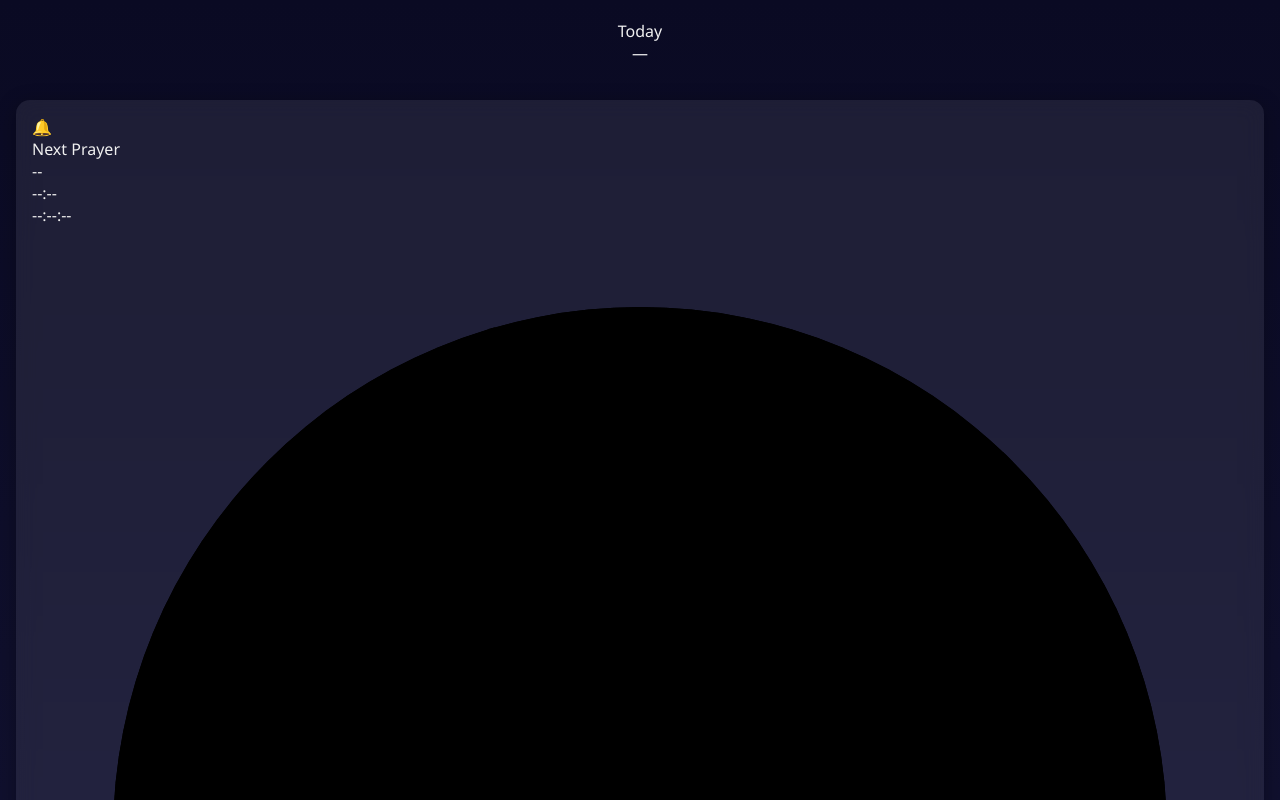
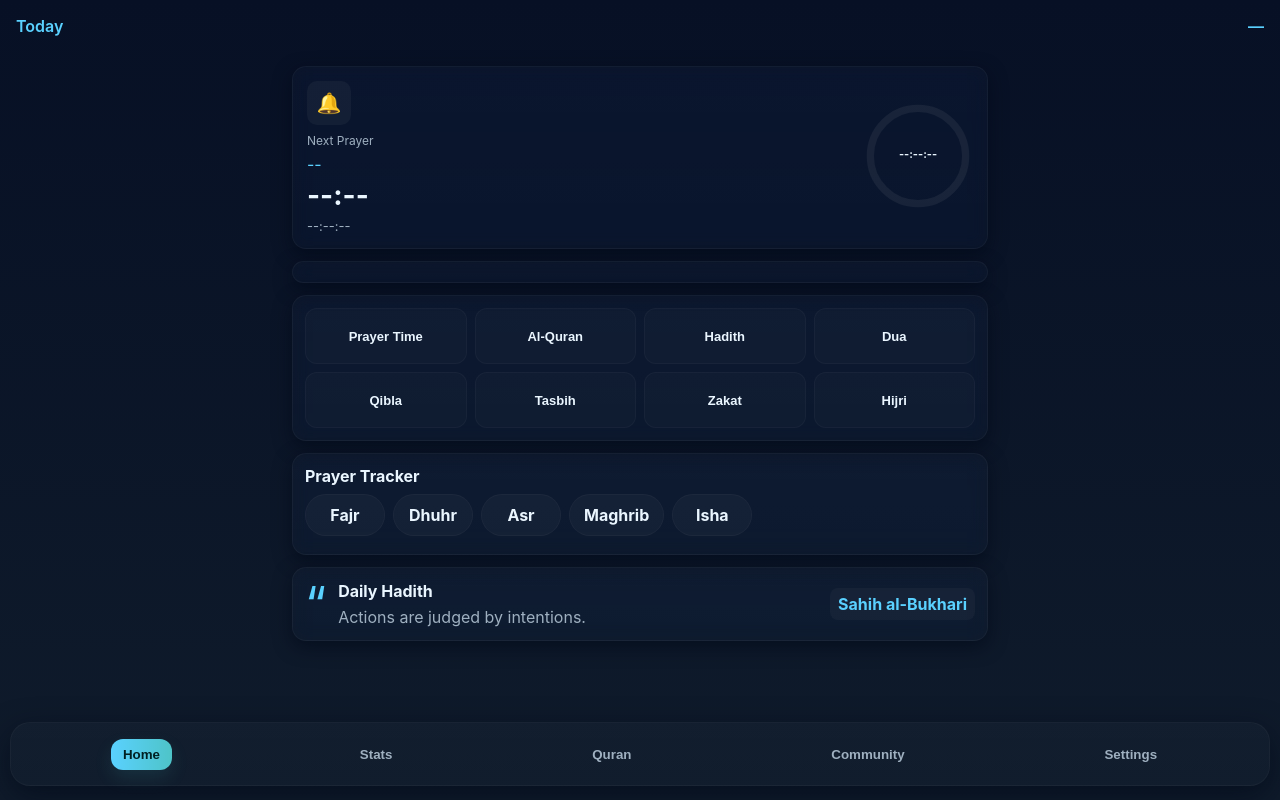
Before and after one commit to d7890no/islamic-pwa, a plain HTML site: page index.html in a window 1280 px wide. Shown: the top 800 px of the page. Drawn offline with Linux system fonts and the light colour scheme; no server answers.

Commit message:
Update styles.css

```diff
--- a/styles.css
+++ b/styles.css
@@ -1,80 +1,123 @@
+/* Updated dark, glassy UI inspired by the screenshot */
+:root{
+  --bg1: #071025;
+  --bg2: #0f1b2b;
+  --card-bg: rgba(255,255,255,0.03);
+  --glass: rgba(255,255,255,0.04);
+  --accent: #5ad1ff;
+  --accent-2: #4ec4c8;
+  --muted: #9fb0c0;
+  --white: #eaf6ff;
+  --pill-bg: rgba(255,255,255,0.03);
+  --glass-border: rgba(255,255,255,0.04);
+  --shadow: 0 6px 18px rgba(2,8,23,0.6);
+  font-family: "Inter", "Segoe UI", Roboto, system-ui, -apple-system, sans-serif;
+  -webkit-font-smoothing:antialiased;
+}
+*{box-sizing:border-box}
+html,body,#app{height:100%}
+body{
+  margin:0;
+  background:linear-gradient(180deg,var(--bg1),var(--bg2));
+  color:var(--white);
+  -webkit-tap-highlight-color: transparent;
+}
+.topbar{
+  display:flex;
+  justify-content:space-between;
+  align-items:center;
+  padding:16px;
+  font-weight:600;
+  color:var(--accent);
+}
+main{padding:14px 12px 90px}
 
-:root {
-  --bg-start: #0a0a23;
-  --bg-end: #1a1a40;
-  --card-bg: rgba(255, 255, 255, 0.08);
-  --text-color: #f0f0f0;
-  --accent-color: #00e0ff;
-  --accent-hover: #00bcd4;
-  --shadow-color: rgba(0, 224, 255, 0.3);
-  font-family: 'Segoe UI', Roboto, sans-serif;
+/* Card */
+.card{
+  background: linear-gradient(180deg, rgba(255,255,255,0.02), rgba(255,255,255,0.01));
+  border-radius:14px;
+  padding:12px;
+  margin-bottom:12px;
+  backdrop-filter: blur(8px) saturate(120%);
+  border:1px solid var(--glass-border);
+  box-shadow:var(--shadow);
 }
-body {
-  margin: 0;
-  padding: 0;
-  min-height: 100vh;
-  background: linear-gradient(180deg, var(--bg-start), var(--bg-end));
-  color: var(--text-color);
+
+/* Hero */
+.hero{display:flex;align-items:center;gap:12px;padding:14px}
+.hero-left{flex:1}
+.alarm-icon{width:44px;height:44px;border-radius:10px;background:rgba(255,255,255,0.04);display:flex;align-items:center;justify-content:center;font-size:20px;margin-bottom:8px}
+.next-prayer-label{font-size:12px;color:var(--muted)}
+.next-prayer-name{font-size:16px;margin-top:6px;color:var(--accent)}
+.next-prayer-time{font-size:28px;font-weight:700;margin-top:4px}
+.remaining{font-size:13px;color:var(--muted);margin-top:6px}
+
+/* Countdown SVG */
+.countdown-svg{width:110px;height:110px}
+.bg-ring{fill:none;stroke:rgba(255,255,255,0.06);stroke-width:8}
+.fg-ring{fill:none;stroke:var(--accent);stroke-width:8;stroke-linecap:round;transform-origin:60px 60px;transition:stroke-dashoffset 800ms linear}
+.count-text{fill:var(--white);font-size:12px;font-weight:700}
+
+/* Prayer row */
+.prayer-row{display:flex;gap:8px;padding:10px;overflow:auto}
+.prayer-row .pray{
+  min-width:74px;
+  padding:8px;
+  border-radius:10px;
+  background:var(--pill-bg);
+  text-align:center;
+  font-size:13px;
+  border:1px solid rgba(255,255,255,0.03);
 }
-header {
-  padding: 20px;
-  text-align: center;
-  background: transparent;
+.prayer-row .active{
+  background:linear-gradient(90deg,var(--accent) 0%, var(--accent-2) 100%);
+  color:#02121a;
+  font-weight:700;
+  box-shadow:0 8px 20px rgba(78,196,200,0.12);
 }
-h1 {
-  font-size: 24px;
-  margin: 0;
+
+/* Tools grid */
+.grid{display:grid;grid-template-columns:repeat(4,1fr);gap:8px}
+.tool{
+  padding:12px;
+  border-radius:12px;
+  background:rgba(255,255,255,0.02);
+  border:1px solid rgba(255,255,255,0.03);
+  color:var(--white);
+  font-weight:600;
+  font-size:13px;
+  min-height:56px;
+  transition:transform .14s ease, box-shadow .14s ease;
 }
-.subtitle {
-  font-size: 14px;
-  opacity: 0.7;
+.tool:active{transform:translateY(4px) scale(.995);box-shadow:none}
+.tool:hover{transform:scale(1.03)}
+
+/* Tracker */
+.tracker h3{margin:0 0 8px 0;font-size:16px}
+.tracker-row{display:flex;gap:8px;flex-wrap:nowrap;overflow:auto;padding-bottom:6px}
+.pill{
+  padding:10px 14px;border-radius:999px;background:var(--pill-bg);border:1px solid rgba(255,255,255,0.03);
+  display:flex;align-items:center;gap:8px;min-width:80px;justify-content:center;font-weight:700;
 }
-main {
-  padding: 16px;
+.pill.checked{background:linear-gradient(90deg,var(--accent),var(--accent-2));color:#02121a;box-shadow:0 8px 18px rgba(78,196,200,0.12)}
+
+/* Hadith */
+.hadith{display:flex;align-items:center;gap:12px}
+.quote{font-size:48px;color:var(--accent);line-height:1}
+.hadith-body h4{margin:0 0 6px 0}
+.hadith-body p{margin:0;color:var(--muted)}
+.hadith-badge{margin-left:auto;background:rgba(255,255,255,0.03);padding:6px 8px;border-radius:8px;color:var(--accent);font-weight:700}
+
+/* Bottom nav */
+.bottom-nav{
+  position:fixed;left:10px;right:10px;bottom:14px;height:64px;background:linear-gradient(180deg, rgba(255,255,255,0.02), rgba(255,255,255,0.01));
+  border-radius:20px;display:flex;align-items:center;justify-content:space-around;padding:8px 12px;border:1px solid rgba(255,255,255,0.03);
+  box-shadow:0 10px 30px rgba(2,8,23,0.6)
 }
-.card {
-  background: var(--card-bg);
-  border-radius: 14px;
-  padding: 16px;
-  margin-bottom: 16px;
-  box-shadow: 0 4px 20px rgba(0, 0, 0, 0.3);
-  backdrop-filter: blur(10px);
-  animation: fadeIn 0.6s ease-in-out;
+.nav-btn{background:transparent;border:none;color:var(--muted);font-weight:700;padding:8px 12px;border-radius:12px}
+.nav-btn.active{background:linear-gradient(90deg,var(--accent),var(--accent-2));color:#012022;box-shadow:0 8px 18px rgba(78,196,200,0.12)}
+
+/* responsive */
+@media(min-width:720px){
+  main{max-width:720px;margin:0 auto}
 }
-button {
-  display: inline-block;
-  padding: 10px 16px;
-  border-radius: 10px;
-  border: none;
-  background: var(--accent-color);
-  color: #000;
-  font-weight: bold;
-  font-size: 14px;
-  cursor: pointer;
-  transition: all 0.2s ease;
-  box-shadow: 0 0 10px var(--shadow-color);
-}
-button:hover, button:active {
-  background: var(--accent-hover);
-  transform: scale(1.05);
-  box-shadow: 0 0 15px var(--shadow-color);
-}
-.output {
-  margin-top: 12px;
-  font-size: 14px;
-  line-height: 1.5;
-}
-label {
-  display: block;
-  margin: 10px 0;
-}
-footer {
-  padding: 16px;
-  text-align: center;
-  font-size: 12px;
-  color: #aaa;
-}
-@keyframes fadeIn {
-  from {opacity: 0; transform: translateY(10px);}
-  to {opacity: 1; transform: translateY(0);}
-}
```
